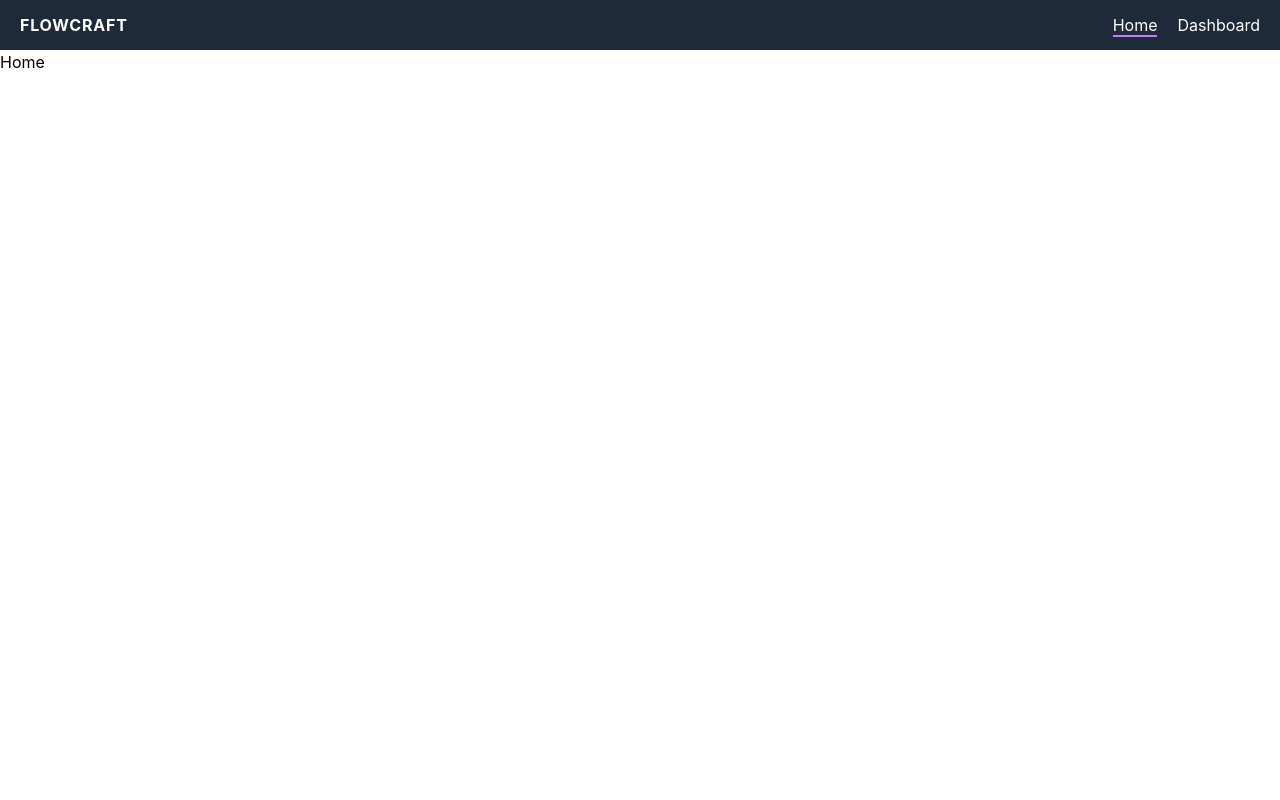
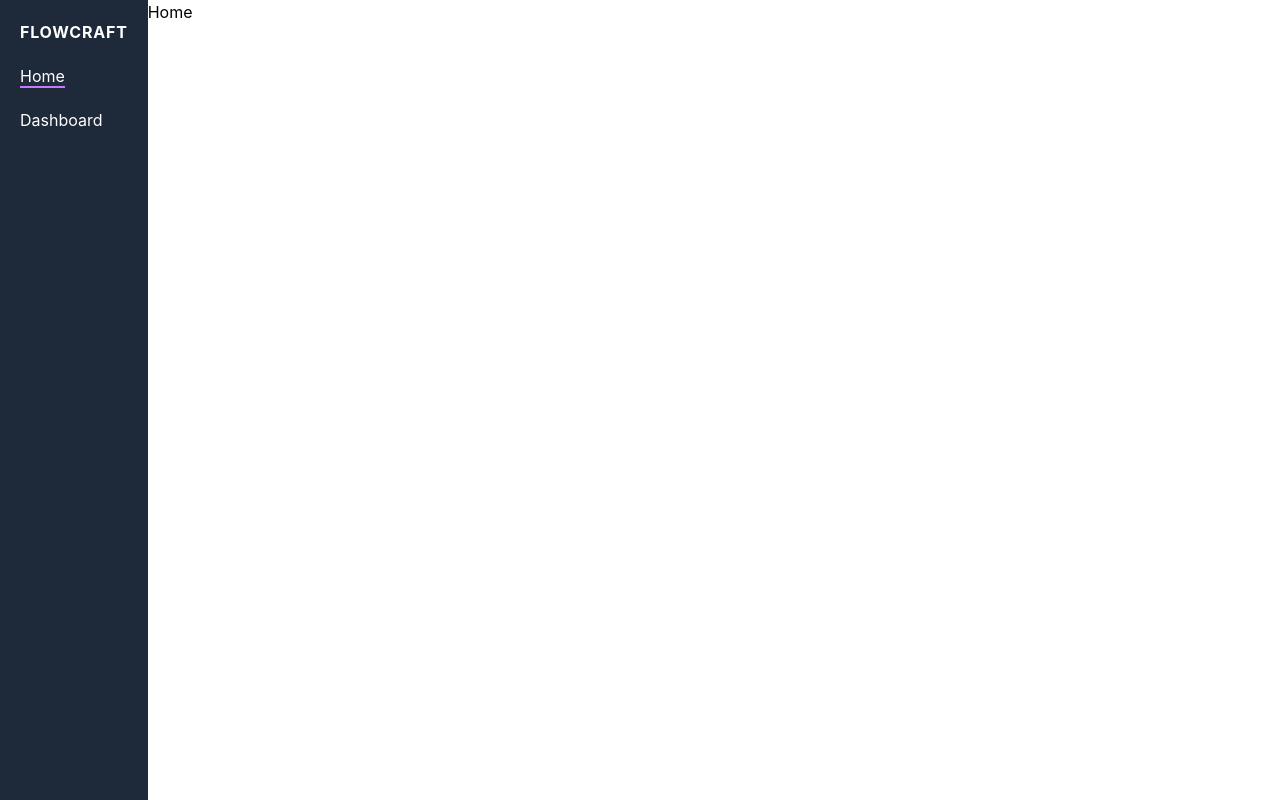
Before and after one commit to rajesh-medudula/flowcraft, a React (Vite) app: page / in a window 1280 px wide. Built offline with nearby package versions, Linux system fonts and the light colour scheme.

Commit message:
style: improve layout in sm and lg screens

```diff
--- a/src/App.jsx
+++ b/src/App.jsx
@@ -4,7 +4,9 @@ import { router } from './routes/router'
 
 const App = () => {
   return (
-    <RouterProvider router={router}/>
+    <div className="h-screen grid grid-rows-[auto_1fr] md:grid-cols-[auto_1fr]">
+      <RouterProvider router={router}/>
+    </div>
   )
 }
 
--- a/src/components/Navbar.jsx
+++ b/src/components/Navbar.jsx
@@ -1,9 +1,8 @@
-import { isPending } from "@reduxjs/toolkit"
 import { Link, NavLink } from "react-router-dom"
 
 const Navbar = () => {
   return (
-    <header className="h-12.5 bg-gray-800 text-white px-5">
+    <header className="md:hidden h-12.5 bg-gray-800 text-white px-5">
       <nav className="h-full flex items-center">
         <ul className="w-full flex gap-5">
           <li className="mr-auto">
--- /dev/null
+++ b/src/components/Sidebar.jsx
@@ -0,0 +1,23 @@
+import { Link, NavLink } from "react-router-dom"
+
+const Sidebar = () => {
+  return (
+    <aside className="hidden md:block h-screen flex flex-col  bg-gray-800 text-white p-5">
+      <nav className="h-full flex">
+        <ul className="w-full flex flex-col gap-5">
+          <li className="mr-auto">
+            <Link to="/" className="font-bold tracking-wider">FLOWCRAFT</Link>
+          </li>
+          <li>
+            <NavLink to="/" className={({isActive}) => (isActive? "border-b-2 border-b-purple-400" : "")}>Home</NavLink>
+          </li>
+          <li>
+            <NavLink to="/dashboard" className={({isActive}) => (isActive? "border-b-2 border-b-purple-400" : "")}>Dashboard</NavLink>
+          </li>
+        </ul>
+      </nav>
+    </aside>
+  )
+}
+
+export default Sidebar
--- a/src/layouts/MainLayout.jsx
+++ b/src/layouts/MainLayout.jsx
@@ -1,9 +1,11 @@
 import { Outlet } from "react-router-dom"
-import Navbar from "../components/Navbar"
+import Sidebar from "../components/Sidebar"
+import Navbar from "../components/Navbar";
 
 const MainLayout = () => {
   return <>
   <Navbar/>
+  <Sidebar/>
   <Outlet/>
   </>
 }
```
